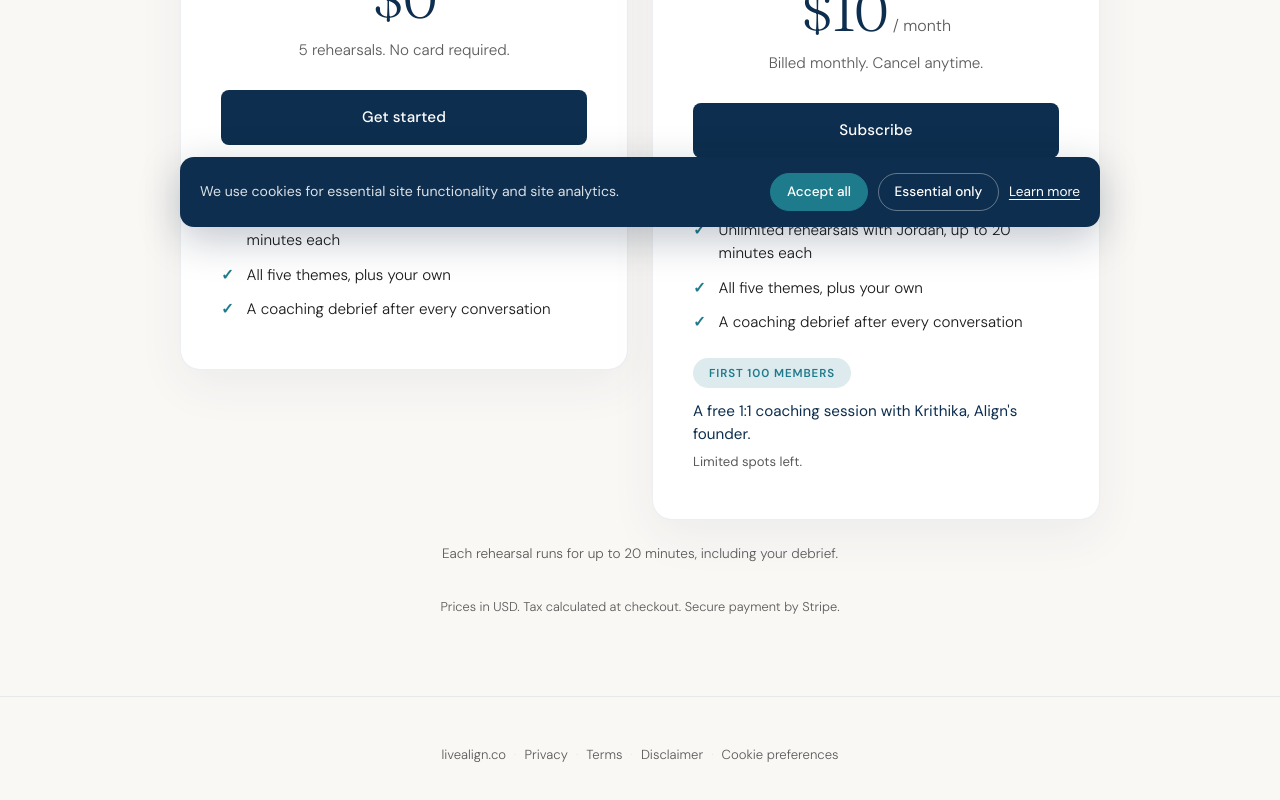
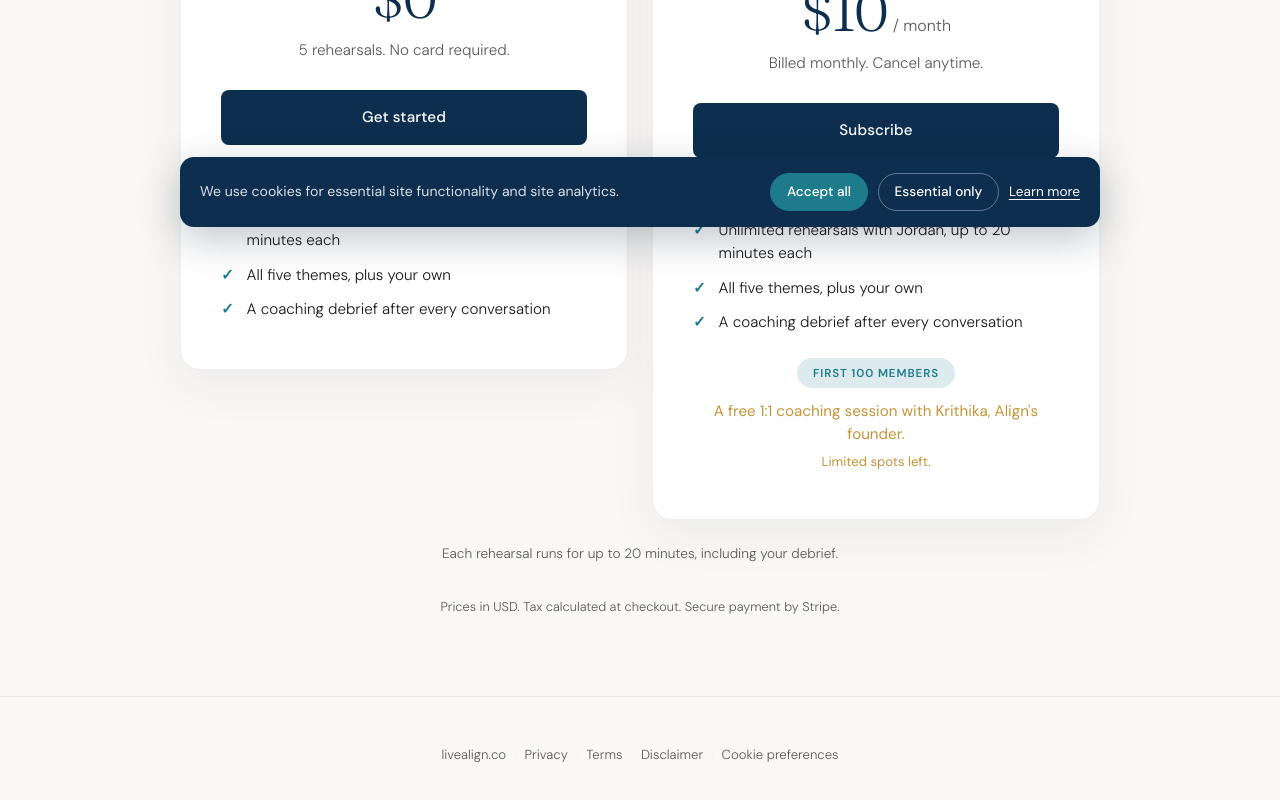
Before and after one commit to Krithika208/Align-Rehearsal-Agent, a Next.js app: page /pricing in a window 1280 px wide. Shown: the part 557-1357 px from the top of the page. Built offline with nearby package versions, Linux system fonts and the light colour scheme; no server answers.

Commit message:
Centre the founding perk block on pricing and restore its gold text
Co-Authored-By: Claude Opus 5.5 <noreply@anthropic.com>
Claude-Session: https://claude.ai/code/session_01XFoKeY8HocAPS64uweupqQ

```diff
--- a/app/globals.css
+++ b/app/globals.css
@@ -2053,7 +2053,7 @@ footer a:hover { text-decoration: underline; }
 /* ── PRICING: founding perk inside the Pro card ── */
 .pricing-founding {
   margin: 1.5rem 0 0;
-  text-align: left;
+  text-align: center;
 }
 .pricing-founding .pricing-badge {
   margin-bottom: 0.75rem;
@@ -2062,10 +2062,10 @@ footer a:hover { text-decoration: underline; }
   margin: 0;
   font-size: 0.95rem;
   line-height: 1.5;
-  color: var(--navy);
+  color: var(--amber);
 }
 .pricing-founding-note {
   margin: 0.35rem 0 0;
   font-size: 0.82rem;
-  color: var(--text-secondary);
-}
+  color: var(--amber);
+}
```
Also changed, not shown: 1 other file (tests, documents, lock files or other folders).
